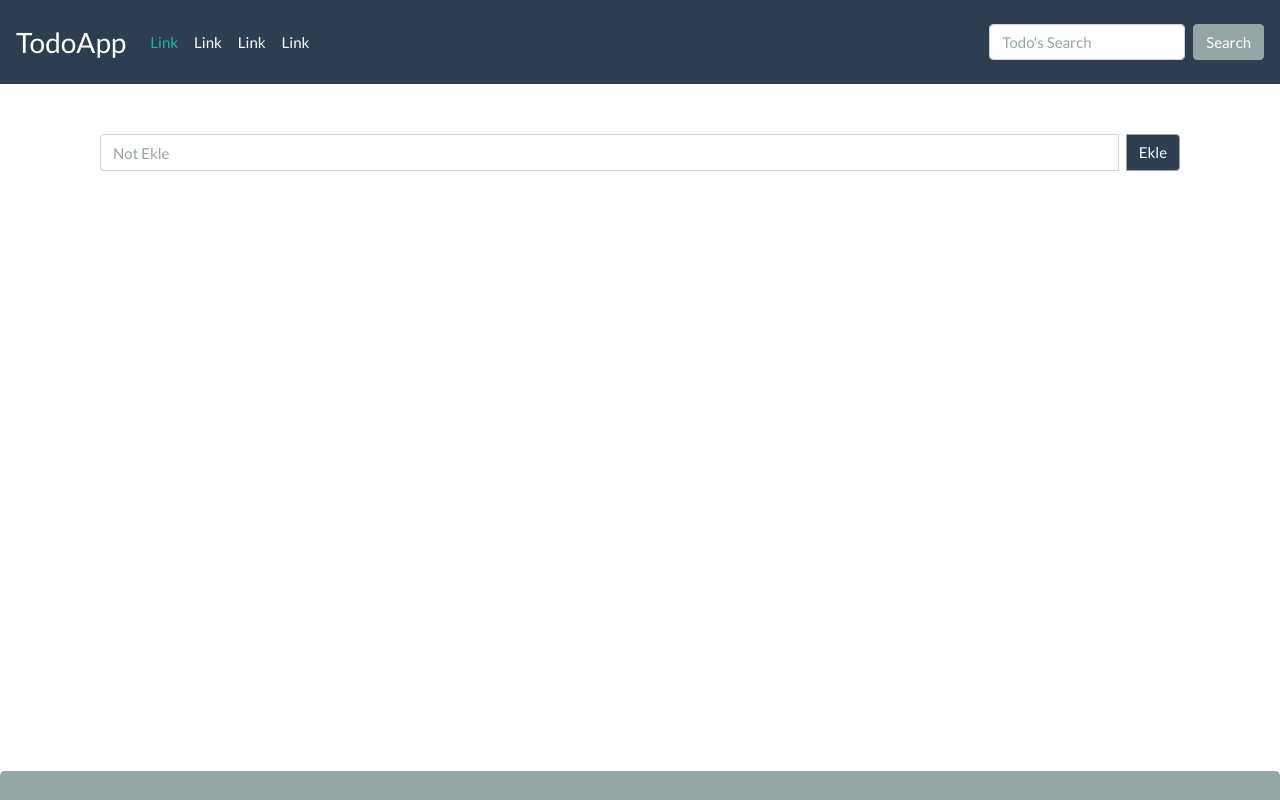
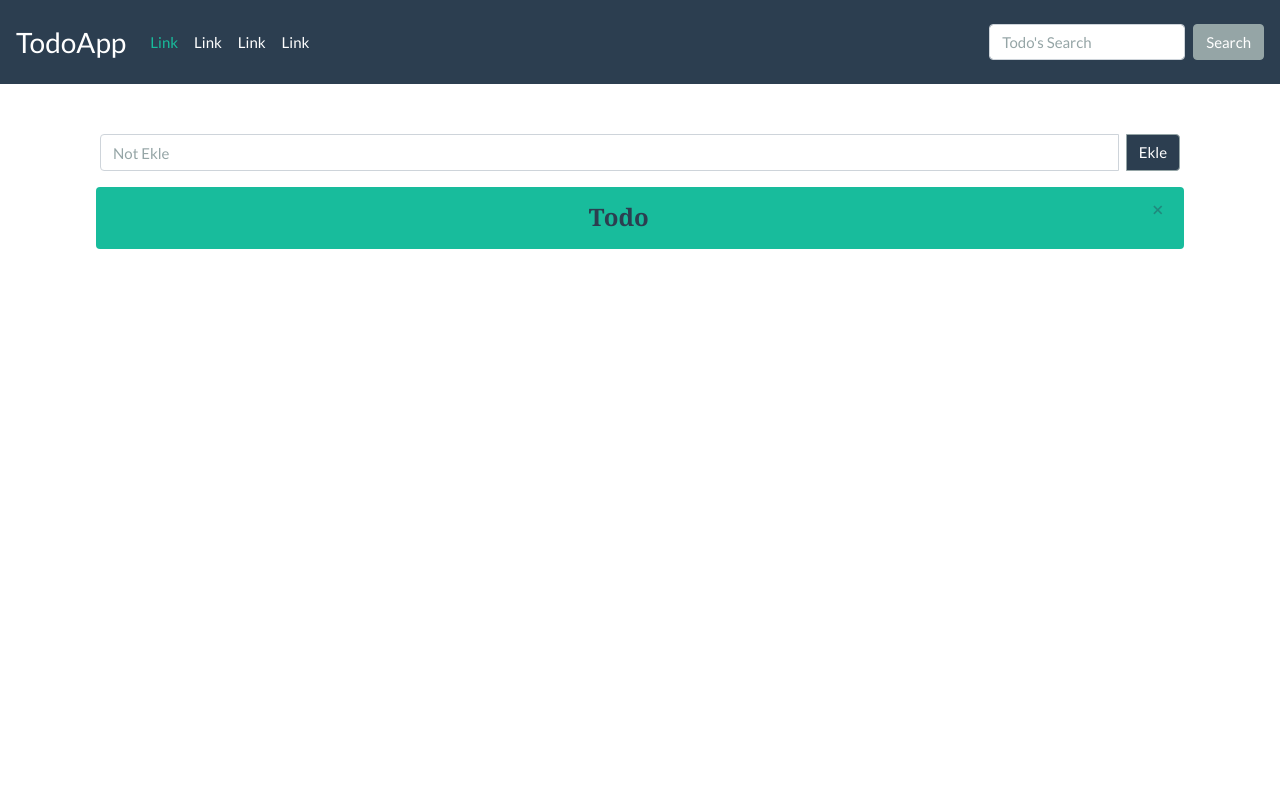
Before and after one commit to fatihinho/todo-app-vue, a Vue app: page / in a window 1280 px wide. Shown: the top 800 px of the page. Built offline with nearby package versions, Linux system fonts and the light colour scheme.

Commit message:
Initial commit

```diff
--- a/src/components/FormInput.vue
+++ b/src/components/FormInput.vue
@@ -25,7 +25,6 @@ export default {
             div.innerHTML = `<button type="button" class="close" data-dismiss="alert">&times;</button>
             <p><strong>${msg}</strong></p>`
             todos.appendChild(div)
-
 
             let card = []
             let button = []
--- a/src/components/TodoText.vue
+++ b/src/components/TodoText.vue
@@ -1,6 +1,9 @@
 <template>
     <div class="todos">
-
+        <div class="alert alert-dismissible alert-success">
+            <button type="button" class="close" data-dismiss="alert">&times;</button>
+            <p><strong>Todo</strong></p>
+        </div>
     </div>
 </template>
 
@@ -26,5 +29,12 @@ export default {
     }
     .todos .alert {
         height: 62px;
+        color: #2C3E50;
+        font-size: 24px;
+        font-weight: bold;
+        font-family: Cambria, Cochin, Georgia, Times, 'Times New Roman', serif;
+    }
+    .todos .alert .close:hover {
+        color: darkred;
     }
 </style>
```
